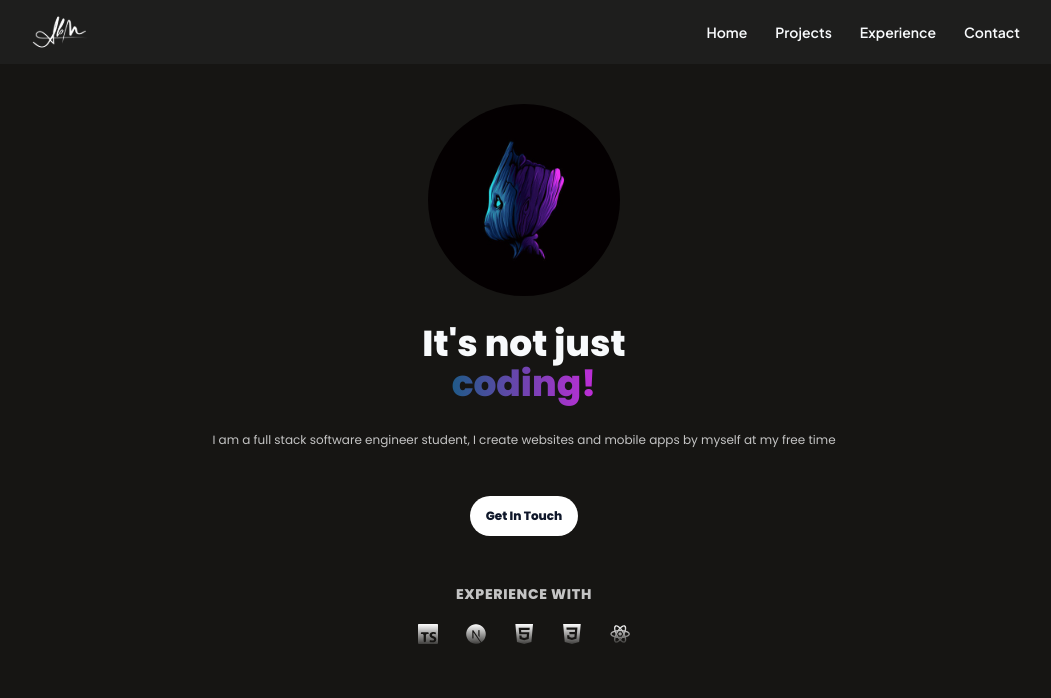
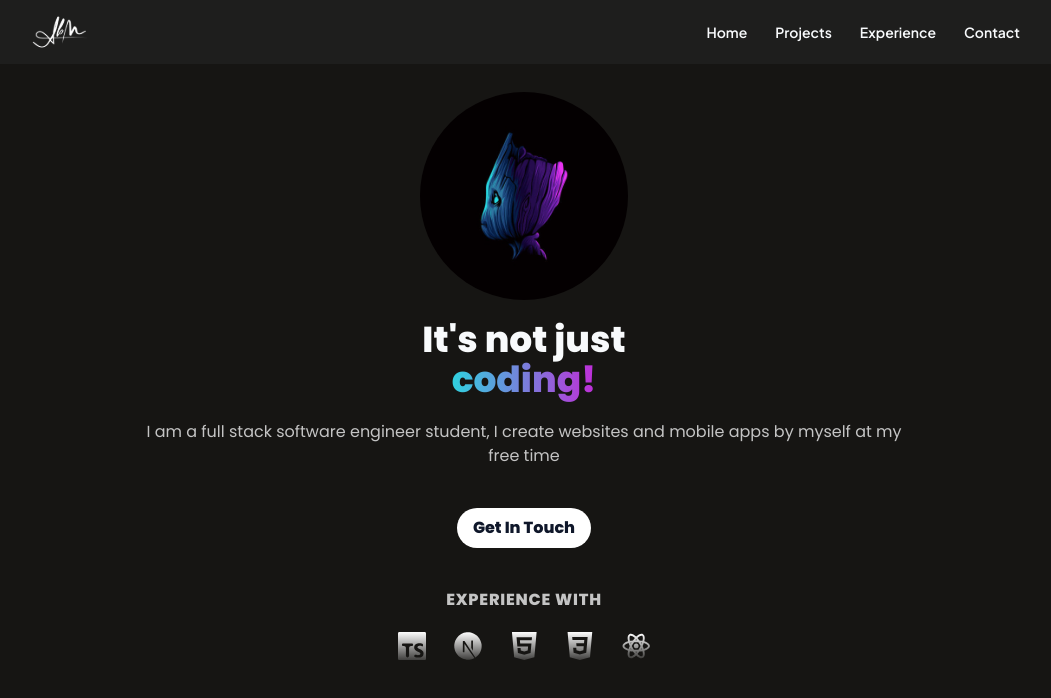
Before and after one commit to deanadriannn/portfolio, a Next.js app: page / in a window 1280 px wide. Shown: the top 698 px of the page, without its empty margins (116-1167 px from the left). Built offline with nearby package versions, Linux system fonts and the light colour scheme.

Commit message:
fully responsive hero section

```diff
--- a/app/(home)/page.tsx
+++ b/app/(home)/page.tsx
@@ -34,8 +34,8 @@ const logos = [
 
 export default function Home() {
   return (
-    <div className="flex flex-col items-center mobile:gap-7 mobile:my-10 tablet:my-5">
-      <div className="relative mobile:h-28 mobile:w-28 tablet:h-36 tablet:w-36 laptop:w-48 laptop:h-48">
+    <div className="flex flex-col items-center justify-between overflow-hidden mobile:gap-7 mobile:mt-10 tablet:mt-0 laptop:gap-5">
+      <div className="relative mobile:h-28 mobile:w-28 tablet:h-36 tablet:w-36 laptop:w-52 laptop:h-52 desktop:w-64 desktop:h-64">
         <Image
           src="/assets/profile.jpg"
           alt="profile"
@@ -43,22 +43,22 @@ export default function Home() {
           className="rounded-full"
         />
       </div>
-      <h1 className={cn("mobile:text-2xl laptop:text-4xl font-extrabold text-center", font.className)}>
+      <h1 className={cn("font-extrabold text-center mobile:text-2xl laptop:text-4xl desktop:text-5xl", font.className)}>
         It's not just<br /><span className="primary-gradient bg-clip-text text-transparent">coding!</span>
       </h1>
-      <p className="mobile:text-xs text-center text-secondary-text">
+      <p className="text-center text-secondary-text mobile:text-xs laptop:text-base desktop:text-lg">
         I am a full stack software engineer student, I create websites and  mobile apps by myself at my free time
       </p>
-      <Button className="rounded-full font-bold bg-white mobile:my-5 mobile:text-xs">
+      <Button className="rounded-full font-bold bg-white mobile:my-5 mobile:text-xs laptop:text-base">
         Get In Touch
       </Button>
-      <div className="flex flex-col justify-between items-center mobile:gap-5">
-        <p className="font-semibold tracking-wider text-secondary-text mobile:text-sm">
+      <div className="flex flex-col justify-between items-center mobile:gap-5 desktop:gap-7">
+        <p className="font-semibold tracking-wider text-secondary-text mobile:text-sm laptop:text-base">
           EXPERIENCE WITH
         </p>
         <div className="flex justify-between mobile:gap-7">
           {logos.map(logo => (
-            <div key={logo.src} className="relative mobile:h-5 mobile:w-5">
+            <div key={logo.src} className="relative mobile:h-5 mobile:w-5 laptop:h-7 laptop:w-7 desktop:h-9 desktop:w-9">
               <Image
                 src={logo.src}
                 alt={logo.alt}
@@ -70,4 +70,4 @@ export default function Home() {
       </div>
     </div>
   )
-}
+};
--- a/app/globals.css
+++ b/app/globals.css
@@ -10,7 +10,7 @@ body,
 
 @layer components {
   .primary-gradient {
-    @apply bg-gradient-to-r from-[#205A88] to-[#C02DD8]
+    @apply bg-gradient-to-r from-[#30D1DF] to-[#C02DD8]
   }
 }
 
--- a/components/custom/navbar.tsx
+++ b/components/custom/navbar.tsx
@@ -27,7 +27,7 @@ const Navbar = () => {
   return (
     <nav
       className="bg-[#1E1E1D] justify-between items-center w-full mobile:hidden tablet:flex tablet:px-20
-        laptop:px-36 laptop:mb-10
+        laptop:px-36 tablet:mb-5 desktop:px-56 laptop:mb-7
       "
     >
       <div className="relative tablet:w-12 h-12 laptop:w-16 laptop:h-16">
```
